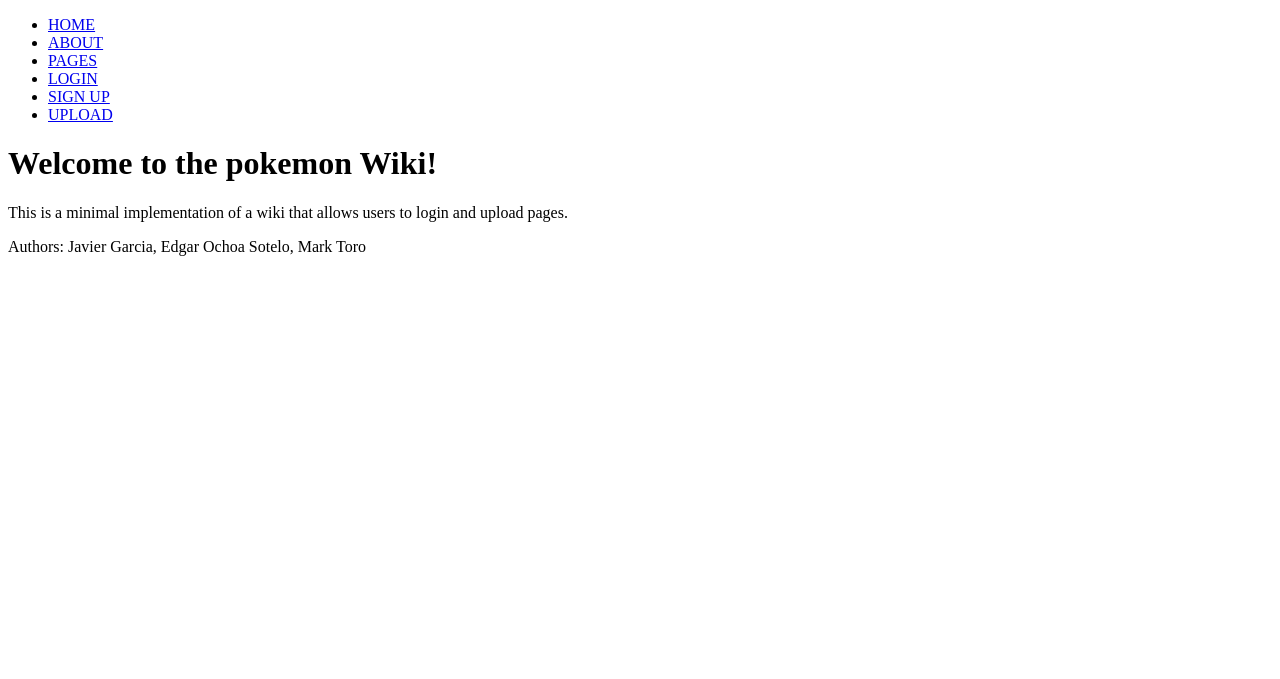
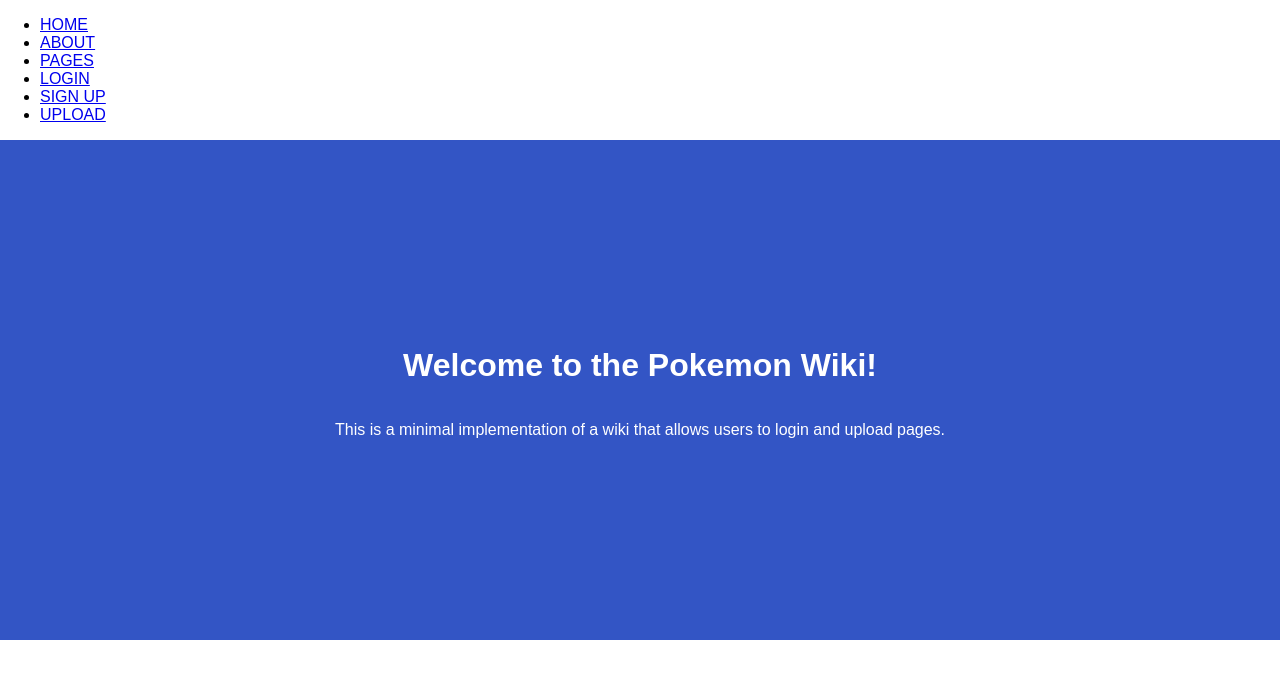
Before and after one commit to javidangarcia/pokemon-wiki, a Flask app: page / in a window 1280 px wide. Shown: the top 679 px of the page. Run offline with Flask 2, Linux system fonts and the light colour scheme; parts of the project's set-up code (start-up, migrations or seed data) failed here and were passed over.

Commit message:
added stylesheet to flask and some styling to start

```diff
--- /dev/null
+++ b/flaskr/static/style.css
@@ -0,0 +1,19 @@
+body {
+    font-family: sans-serif;
+    margin: 0px;
+}
+
+.title {
+    display: flex;
+    height: 500px;
+    justify-content: center;
+    align-items: center;
+    flex-direction: column;
+    color: white;
+    background-color: rgb(51, 85, 197);
+}
+
+img {
+    height: 200px;
+    width: 200px;
+}
--- a/flaskr/templates/main.html
+++ b/flaskr/templates/main.html
@@ -5,6 +5,7 @@
     <head>
         <!-- TODO(Checkpoint Requirement 3): Change the title and content of your wiki.-->
         <title>{% block page_name%} PokeWiki {% endblock %}</title>
+        <link rel="stylesheet" type="text/css" href="{{ url_for('static', filename='style.css') }}">
     </head>
 </head>
 
@@ -21,13 +22,11 @@
             <li><a href="/upload">UPLOAD</a></li>
         </ul>
     </div>
-    <div>
+    <div class="title">
         <!-- TODO(Checkpoint Requirement 3): Change the title and content of your wiki.-->
         {% block content %}
-        <h1>Welcome to the pokemon Wiki!</h1>
+        <h1>Welcome to the Pokemon Wiki!</h1>
         <p>This is a minimal implementation of a wiki that allows users to login and upload pages.</p>
-        <p>Authors: Javier Garcia, Edgar Ochoa Sotelo, Mark Toro</p>
-
         {% endblock %}
     </div>
 </body>
```
Also changed, not shown: flaskr/templates/about.html (+6 -4 lines).
